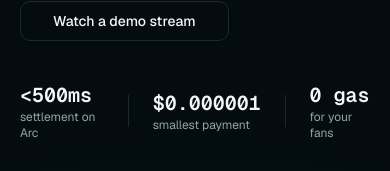
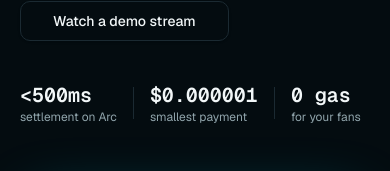
Before and after one commit to Risingtell/driplet, a Next.js app: page / in a window 390 px wide. Shown: the part 519-690 px from the top of the page. Built offline with nearby package versions, Linux system fonts and the light colour scheme.

Commit message:
Let the homepage hero fit a 320px screen
At 24px apart the three hero figures needed 314px, more than a 320px
phone has inside its margins, so the whole hero stretched past the edge.
Below the sm breakpoint they now sit 16px apart (282px).

```diff
--- a/app/page.tsx
+++ b/app/page.tsx
@@ -93,7 +93,9 @@ export default function Landing() {
             </Button>
           </div>
 
-          <div className="mt-10 flex items-center gap-6 text-sm text-muted-foreground">
+          {/* Narrower gaps on phones: at 24px the three figures could not fit a
+              320px screen and stretched the whole hero past its edge. */}
+          <div className="mt-10 flex items-center gap-4 text-sm text-muted-foreground sm:gap-6">
             <div>
               <p className="tabular font-mono text-xl font-semibold text-foreground">&lt;500ms</p>
               <p className="text-xs">settlement on Arc</p>
```
